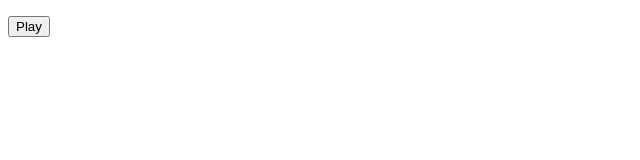
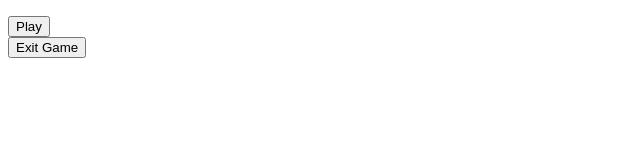
Before and after one commit to callen139/Circle_Of_Death, a plain HTML site: page www/play.html in a window 1280 px wide. Shown: the whole page, without its empty margins (0-640 px from the left). Drawn offline with Linux system fonts and the light colour scheme.

Commit message:
Added Exit button to the play page

```diff
--- a/www/play.html
+++ b/www/play.html
@@ -3,6 +3,9 @@
   <body>
    <p id="demo"></p>
    <button onclick="play()">Play</button>
+   <div id="Exit">
+     <button onclick="location.href='index.html'" value="Exit Game">Exit Game</button>
+   </div>
   </body>
   <script type="text/javascript" src="js/play.js"></script>
 </html>
```
